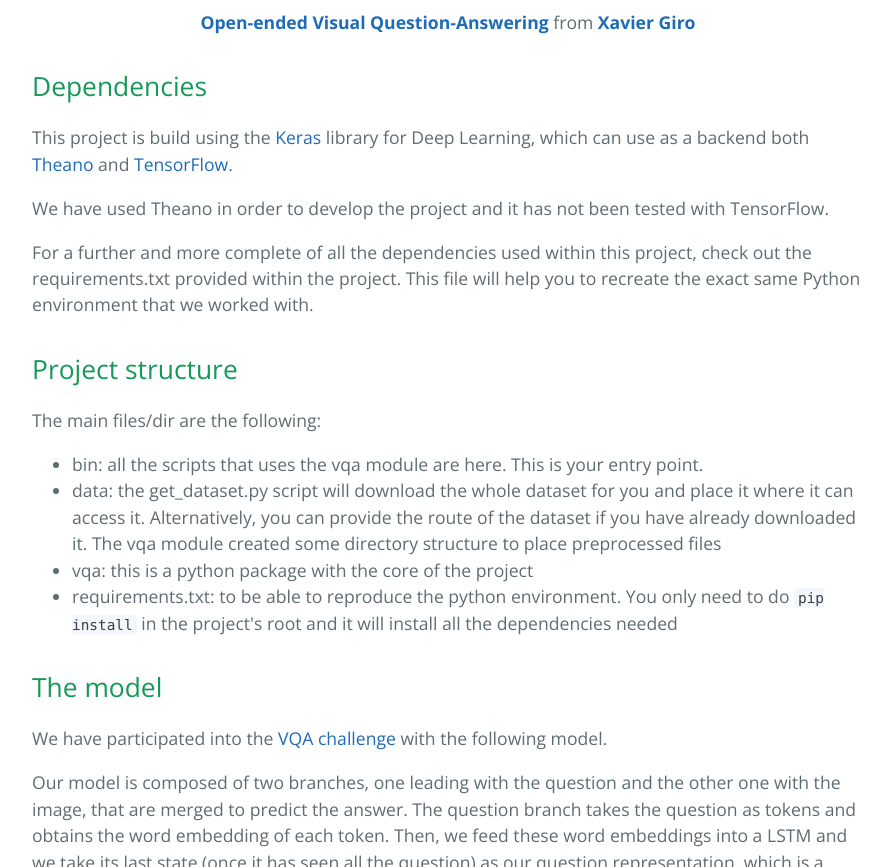
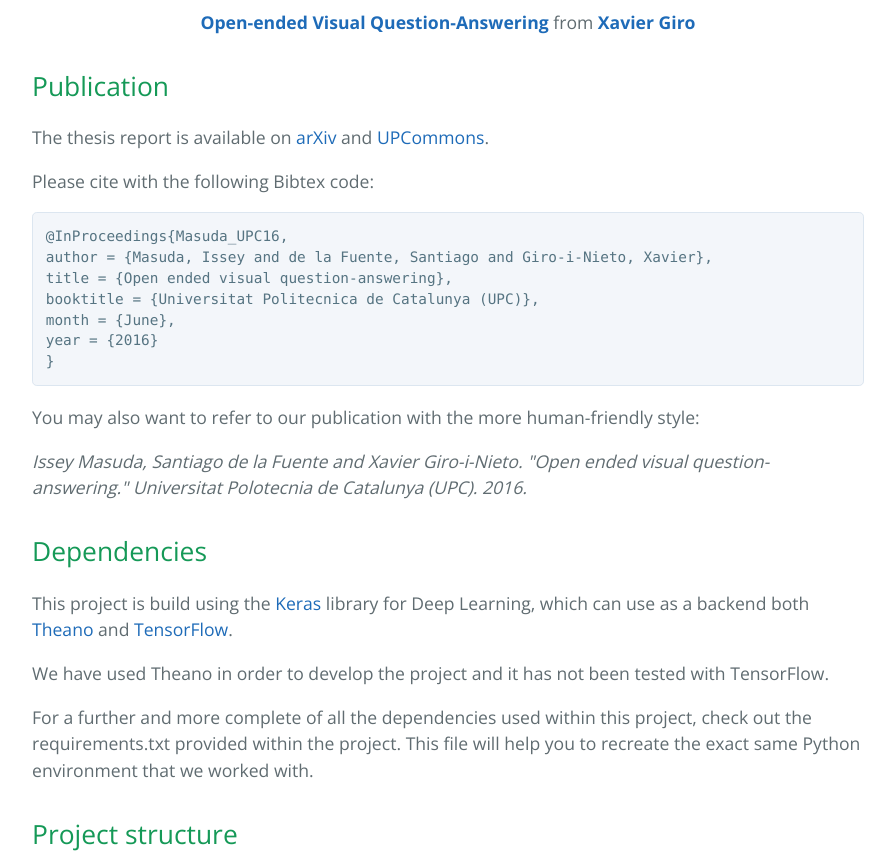
Before and after one commit to imatge-upc/vqa-2016-cvprw, a plain HTML site: page index.html in a window 1280 px wide. Shown: the part 2799-3666 px from the top of the page, without its empty margins (192-1087 px from the left). Drawn offline with nearby package versions, Linux system fonts and the light colour scheme.

Commit message:
Link to the reports on arXiv and UPC Commons added

```diff
--- a/index.html
+++ b/index.html
@@ -94,6 +94,27 @@ project so the code is not ready to be imported as a module but we would like to
 <br>
 <iframe src="//www.slideshare.net/slideshow/embed_code/key/rkmllpMnBMy8zh" width="595" height="485" frameborder="0" marginwidth="0" marginheight="0" scrolling="no" style="border:1px solid #CCC; border-width:1px; margin-bottom:5px; max-width: 100%;" allowfullscreen> </iframe> <div style="margin-bottom:5px"> <strong> <a href="//www.slideshare.net/xavigiro/openended-visual-questionanswering" title="Open-ended Visual Question-Answering" target="_blank">Open-ended Visual Question-Answering</a> </strong> from <strong><a href="//www.slideshare.net/xavigiro" target="_blank">Xavier Giro</a></strong> </div>
 </center>
+
+<h2>
+<a id="publication" class="anchor" href="#publication" aria-hidden="true"><span aria-hidden="true" class="octicon octicon-link"></span></a>Publication</h2>
+
+    <p>The thesis report is available on <a href="https://arxiv.org/abs/1610.02692">arXiv</a> and <a href="http://hdl.handle.net/2117/89671">UPCommons</a>.</p>
+
+<p>Please cite with the following Bibtex code:</p>
+
+<pre><code>@InProceedings{Masuda_UPC16,
+author = {Masuda, Issey and de la Fuente, Santiago and Giro-i-Nieto, Xavier},
+title = {Open ended visual question-answering},
+booktitle = {Universitat Politecnica de Catalunya (UPC)},
+month = {June},
+year = {2016}
+}
+</code></pre>
+
+<p>You may also want to refer to our publication with the more human-friendly style:</p>
+
+<p><em>Issey Masuda, Santiago de la Fuente and Xavier Giro-i-Nieto. "Open ended visual question-answering." Universitat Polotecnia de Catalunya (UPC). 2016.</em></p>
+
 
 <h2>
 <a id="dependencies" class="anchor" href="#dependencies" aria-hidden="true"><span aria-hidden="true" class="octicon octicon-link"></span></a>Dependencies</h2>
```
